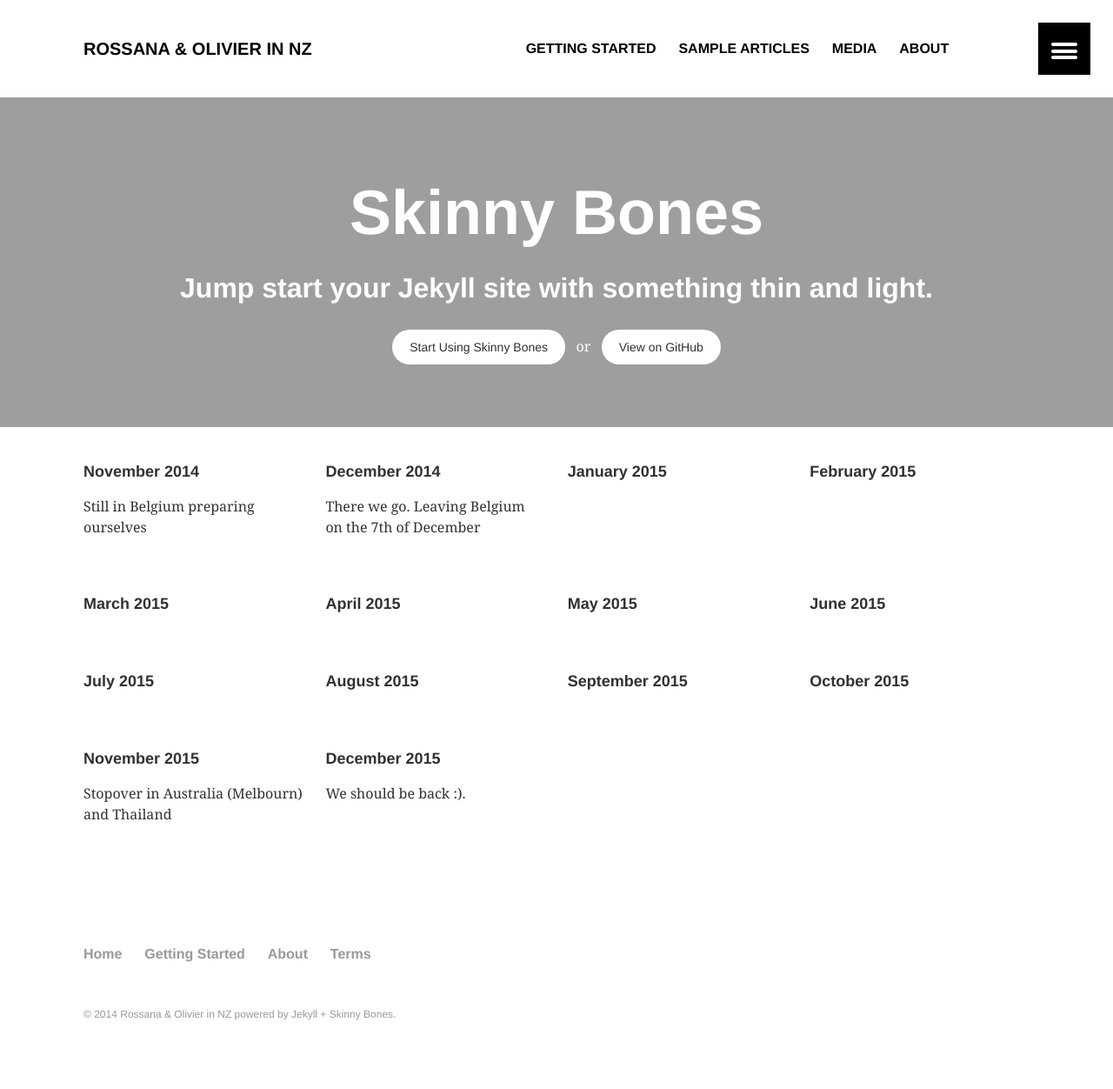
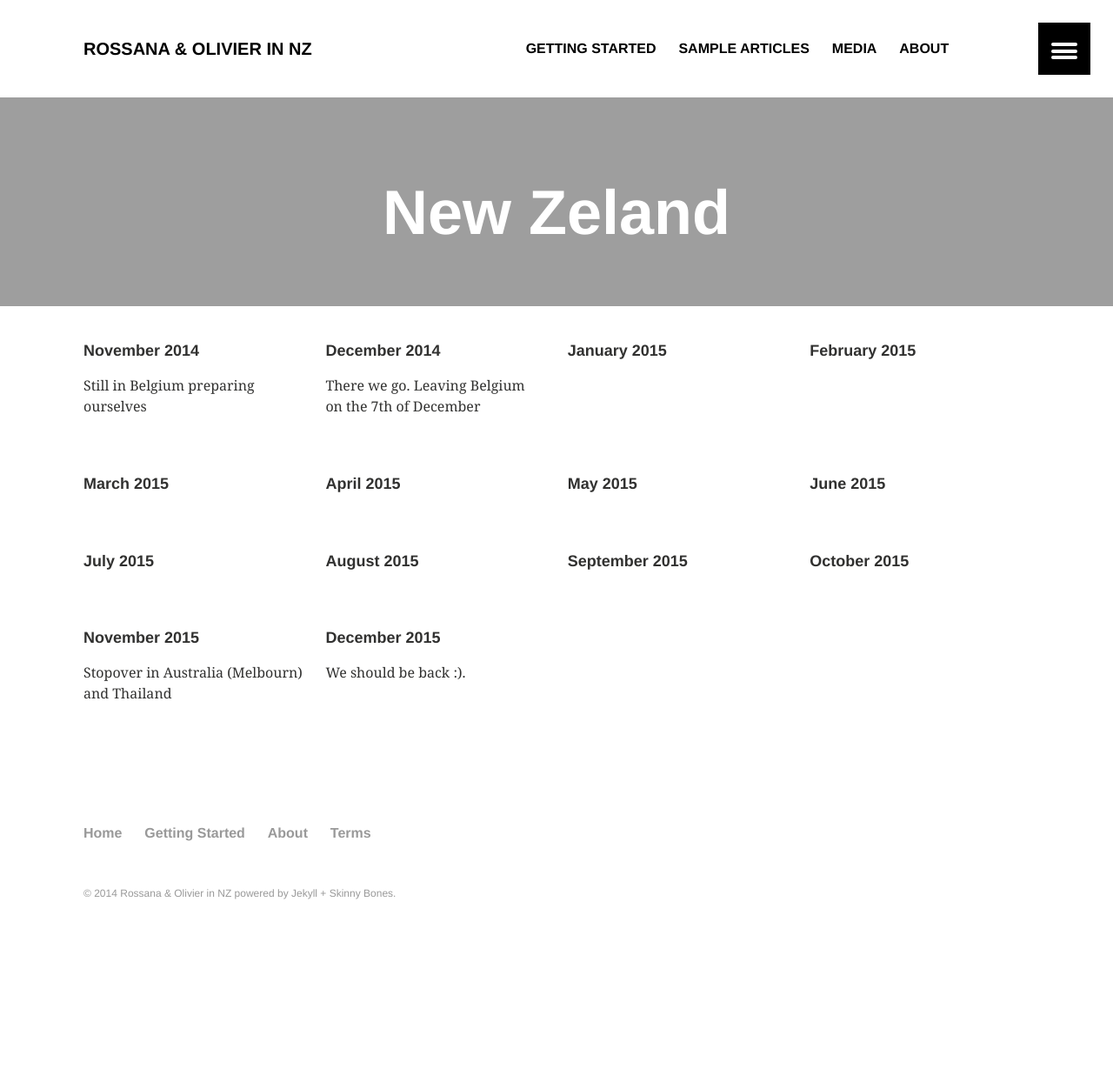
Before and after one commit to rokiwi/old, a Jekyll site: the page built from index.md, in a window 1280 px wide. Shown: the whole page at 87% size. Built offline with Jekyll 4.4.1, drawn with Linux system fonts in a browser that asks for light colours; after the commit the page ends 1113 px from its top, so only the background shows below that.

Commit message:
Commit 4

```diff
--- a/_layouts/home.html
+++ b/_layouts/home.html
@@ -52,9 +52,7 @@
     {% if page.image.feature %}
     <div class="page-lead" style="background-image:url({{ site.url }}/images/{{ page.image.feature }})">
       <div class="wrap page-lead-content">
-        <h1>Skinny Bones</h1>
-        <h2>Jump start your Jekyll site with something thin and light.</h2>
-        <a href="{{ site.url }}/getting-started/" class="btn-inverse">Start Using Skinny Bones</a> &nbsp; or &nbsp; <a href="https://github.com/mmistakes/skinny-bones-jekyll" class="btn-inverse">View on GitHub</a>
+        <h1>New Zeland</h1>
       </div><!-- /.page-lead-content -->
     </div><!-- /.page-lead -->
     {% endif %}
```
Also changed, not shown: _posts/2014-10-18-bought-nexus-7.md (deleted, +0 -7 lines), favicon.ico.
